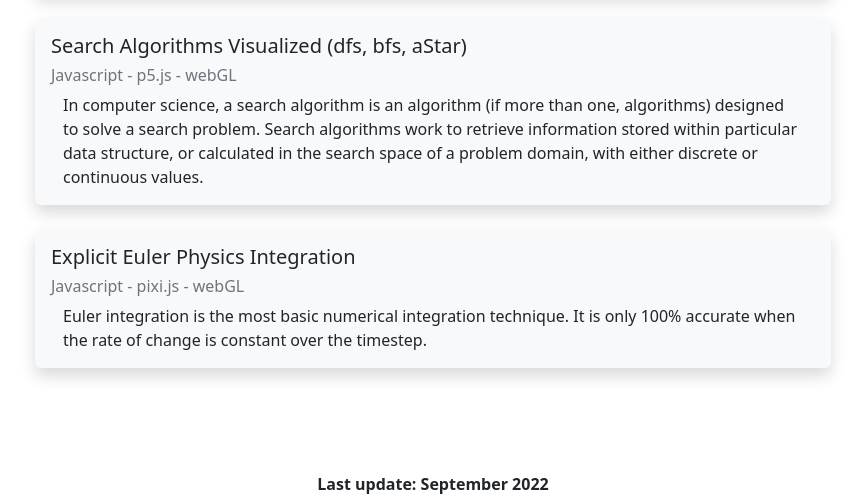
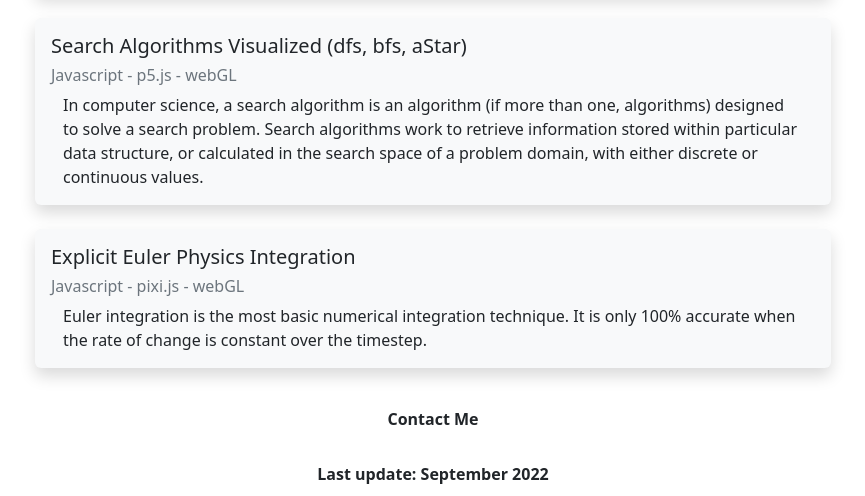
Before and after one commit to SteliosVakoufis/personal-site, a plain HTML site: page index.html in a window 1280 px wide. Shown: the part 3341-3837 px from the top of the page, without its empty margins (207-1072 px from the left). Drawn offline with nearby package versions, Linux system fonts and the light colour scheme.

Commit message:
Adds contact button for email

```diff
--- a/index.html
+++ b/index.html
@@ -49,7 +49,7 @@
             </div>
 
             <div class="education container mt-5">
-                <h3 >Education</h3>
+                <h3>Education</h3>
                 <p class="container ms-3">
                     <strong>
                         2017 - 2019: Software Engineer (Multimedia / Web Designer - Developer / Video Games), 3D
@@ -88,7 +88,7 @@
             </div>
 
             <div class="extra-projects container mt-5">
-                <h3 >Personal Projects</h3>
+                <h3>Personal Projects</h3>
 
                 <div class="project-container container rounded shadow bg-light text-dark p-3 mb-4">
                     <h5>
@@ -174,6 +174,10 @@
                 </div>
             </div>
 
+            <div class="contact container">
+                <a class="container btn bg-white mt-2" href="mailto:stelios.vakoufis@gmail.com"><strong>Contact Me</strong></a>
+            </div>
+
             <!-- <div class="contact">
                 <div class="intro_about container mt-5">
                     <h2>Contact</h2>
@@ -192,7 +196,7 @@
         </div>
     </main>
 
-    <footer class="container mt-6">
+    <footer class="container mt-4">
         <div class="container text-center text-dark">
             <strong>Last update: September 2022</strong>
         </div>
```
